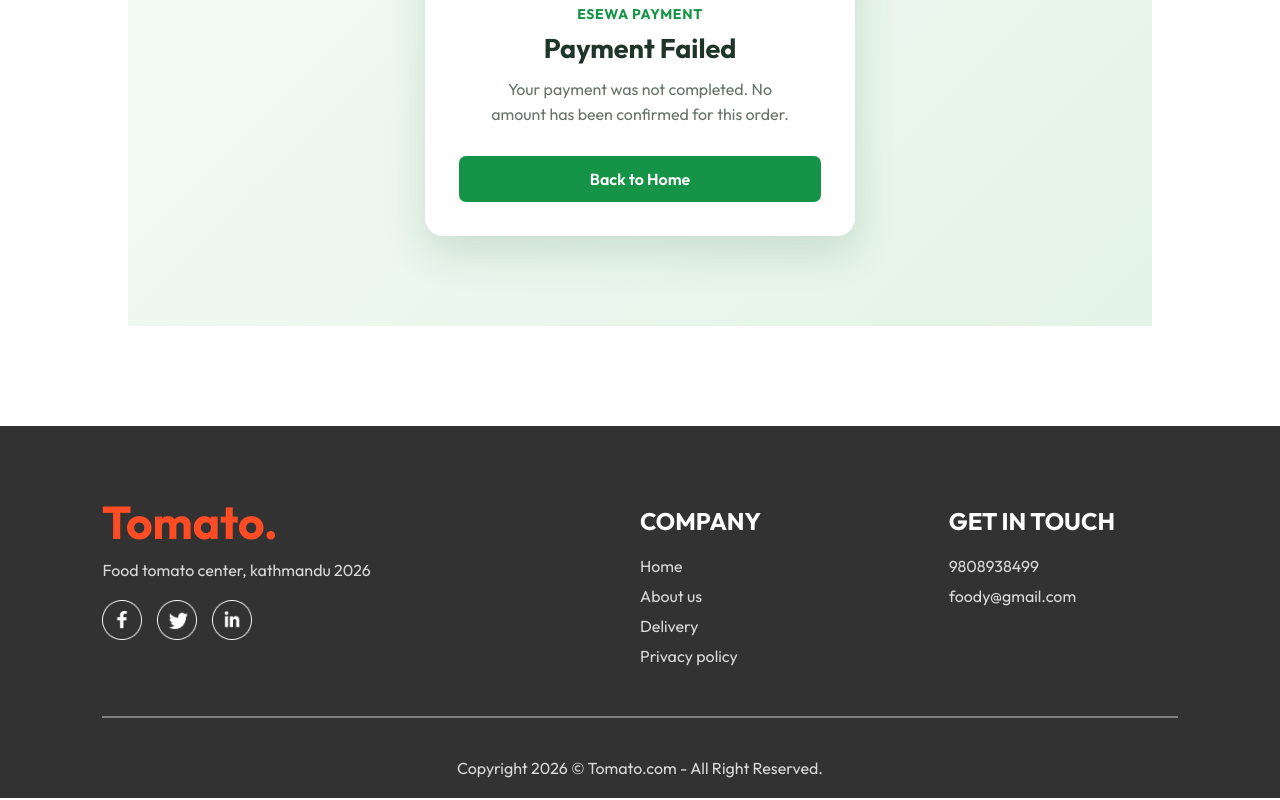
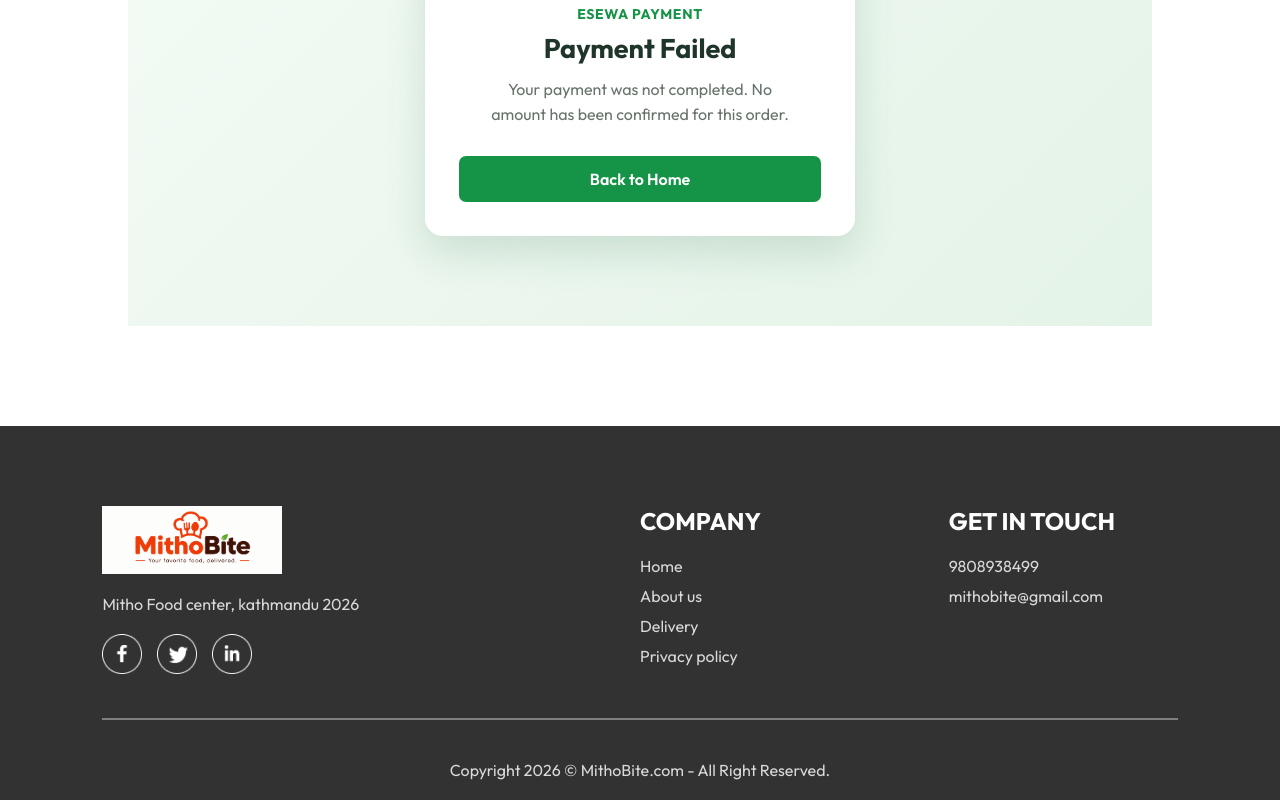
Before and after one commit to jimbaLama/Food-App, a React (Vite) app in the folder Frontend/: page /payment-failure in a window 1280 px wide. Shown: the part 337-1137 px from the top of the page. Built offline with nearby package versions, Linux system fonts and the light colour scheme; no server answers.

Commit message:
Updated UI design

```diff
--- a/Frontend/src/components/Footer/Footer.css
+++ b/Frontend/src/components/Footer/Footer.css
@@ -20,6 +20,9 @@
     flex-direction: column;
     align-items: start;
     gap: 20px;
+}
+.footer-content-left .footer-logo {
+    width: 180px;
 }
 .footer-content-left li, .footer-content-right li, .footer-content-center li {
     list-style: none;
--- a/Frontend/src/components/Footer/Footer.jsx
+++ b/Frontend/src/components/Footer/Footer.jsx
@@ -6,8 +6,8 @@
     <div className="footer" id='footer'>
       <div className="footer-content">
         <div className="footer-content-left">
-            <img src={assets.logo} alt="" />
-            <p>Food tomato center, kathmandu 2026</p>
+            <img src={assets.mitho_bite} className='footer-logo' alt="" />
+            <p>Mitho Food center, kathmandu 2026</p>
             <div className="footer-social-icons">
                 <img src={assets.facebook_icon} alt="" />
                 <img src={assets.twitter_icon} alt="" />
@@ -27,12 +27,12 @@
             <h2>GET IN TOUCH</h2>
             <ul>
                 <li>9808938499</li>
-                <li>foody@gmail.com</li>
+                <li>mithobite@gmail.com</li>
             </ul>
         </div>
       </div>
       <hr />
-      <p className="footer-copyright">Copyright 2026 © Tomato.com - All Right Reserved.</p>
+      <p className="footer-copyright">Copyright 2026 © MithoBite.com - All Right Reserved.</p>
     </div>
   )
 }
--- a/Frontend/src/pages/Cart/Cart.css
+++ b/Frontend/src/pages/Cart/Cart.css
@@ -6,7 +6,7 @@
     grid-template-columns: 1fr 1.5fr 1fr 1fr 1fr 0.5fr;
     align-items: center;
     color: grey;
-    font-size: max(1vw, 12px);
+    font-size: max(1vw, 15px);
 }
 .cart-items-item {
     margin: 10px 0px;
@@ -14,6 +14,7 @@
 }
 .cart-items-item img {
     width: 50px;
+    border-radius: 50%;
 }
 .cart hr {
     height: 1px;
@@ -44,6 +45,7 @@
     margin: 10px 0px;
 }
 .cart-total button {
+    font-size: 15px;
     border: none;
     color: white;
     background-color: tomato;
--- a/Frontend/src/pages/Cart/Cart.jsx
+++ b/Frontend/src/pages/Cart/Cart.jsx
@@ -60,7 +60,7 @@
           </div>
           <button onClick={()=>navigate('/order')}>Proceed to checkout</button>
         </div>
-        <div className="cart-promocode">
+        {/* <div className="cart-promocode">
           <div>
             <p>If you have a promo code, Enter here</p>
             <div className="cart-promocode-input">
@@ -68,7 +68,7 @@
               <button>Submit</button>
             </div>
           </div>
-        </div>
+        </div> */}
       </div>
     </div>
   );
--- a/Frontend/src/pages/MyOrders/MyOrders.css
+++ b/Frontend/src/pages/MyOrders/MyOrders.css
@@ -16,6 +16,7 @@
     padding: 10px 20px;
     color: #454545;
     border: 1px solid #454545;
+    border-radius: 15px;
 }
 .my-orders-order img {
     width: 50px;
@@ -31,9 +32,9 @@
     border: none;
     padding: 12px 0px;
     border-radius: 4px;
-    background-color: #ffe1e1;
+    background-color: tomato;
     cursor: pointer;
-    color: #454545;
+    color: white;
 }
 
 @media (max-width:900px) {
--- a/Frontend/src/pages/PlaceOrder/PlaceOrder.css
+++ b/Frontend/src/pages/PlaceOrder/PlaceOrder.css
@@ -25,6 +25,7 @@
 .place-order-left .multi-fields {
     display: flex;
     gap: 10px;
+    font-size: 15px;
 }
 .place-order-right {
     width: 100%;
--- a/Frontend/src/pages/PlaceOrder/PlaceOrder.jsx
+++ b/Frontend/src/pages/PlaceOrder/PlaceOrder.jsx
@@ -169,7 +169,7 @@
             onChange={onChangeHandler}
             value={data.state}
             type="text"
-            placeholder="State"
+            placeholder="Province"
             required
           />
         </div>
@@ -188,7 +188,7 @@
           onChange={onChangeHandler}
           value={data.phone}
           type="text"
-          placeholder="phone"
+          placeholder="Phone"
           required
         />
       </div>
```
Also changed, not shown: 1 other file (tests, documents, lock files or other folders).
